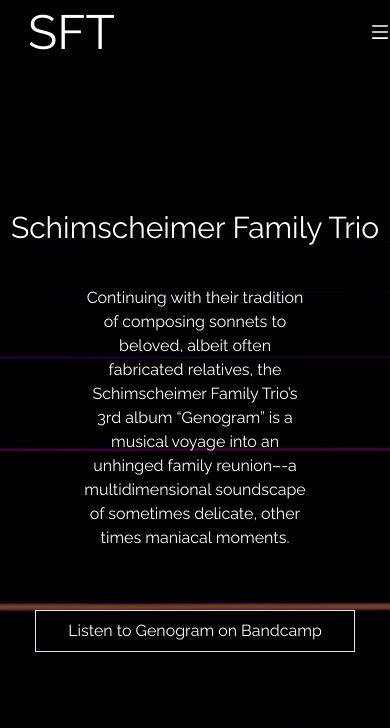
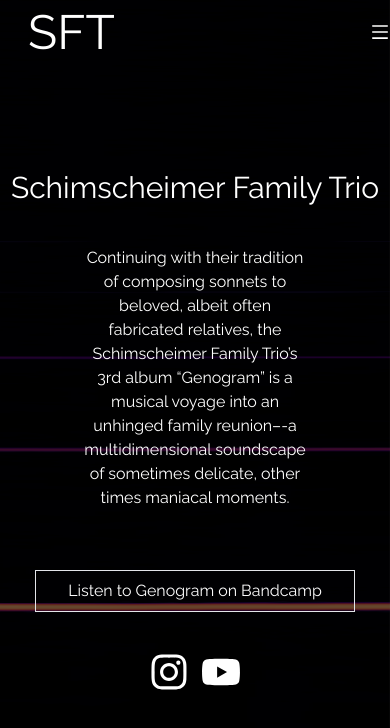
Before and after one commit to kaseyknudsen/Schimscheimer-Family-Trio-Website, a Next.js app: page / in a window 390 px wide. Shown: the top 728 px of the page. Built offline with nearby package versions, Linux system fonts and the light colour scheme.

Commit message:
fixed mobile menu not closing when clicking on a link

```diff
--- a/app/components/Hero.js
+++ b/app/components/Hero.js
@@ -1,6 +1,7 @@
 import Image from "next/image";
 import Link from "next/link";
 import genogram from "../../public/Edited-Schim-Pics/Genogram.jpg";
+import { FaInstagramSquare, FaYoutube, FaInstagram } from "react-icons/fa";
 const Hero = () => {
   return (
     <>
@@ -30,6 +31,26 @@ const Hero = () => {
               </button>
             </Link>
           </div>
+          <div className="flex flex-row gap-3">
+            <div>
+              <a
+                href="https://www.instagram.com/schimscheimer_family_trio/"
+                target="_blank"
+                rel=""
+              >
+                {<FaInstagram size={40} className="" />}
+              </a>
+            </div>
+            <div>
+              <a
+                href="https://www.youtube.com/channel/UCq3teAz399wdjMti7BrMrfw"
+                target="_blank"
+                rel=""
+              >
+                {<FaYoutube size={40} className="" />}
+              </a>
+            </div>
+          </div>
         </div>
 
         <div className="bg-black/60 absolute top-0 bottom-0 left-0 right-0" />
--- a/app/components/Navbar.js
+++ b/app/components/Navbar.js
@@ -3,12 +3,17 @@
 import Link from "next/link";
 import { useEffect, useState } from "react";
 import { AiOutlineMenu, AiOutlineClose } from "react-icons/ai";
+import { FaInstagramSquare, FaYoutube, FaInstagram } from "react-icons/fa";
 
 const Navbar = () => {
   const [nav, setNav] = useState(false);
 
   const handleNav = () => {
     setNav(!nav);
+  };
+
+  const closeMobileMenu = () => {
+    setNav(false);
   };
 
   return (
@@ -19,6 +24,7 @@ const Navbar = () => {
             SFT
           </h1>
         </Link>
+
         <ul className="hidden sm:flex">
           <li className="p-2 hover:scale-125 transition duration-700 ease-in-out">
             <Link href="/">Home</Link>
@@ -54,20 +60,30 @@ const Navbar = () => {
         >
           <ul>
             <li className="p-4 text-4xl hover:text-gray-500">
-              <Link href="/about">About</Link>
+              <Link href="/about" onClick={closeMobileMenu}>
+                About
+              </Link>
             </li>
             <li className="p-4 text-4xl hover:text-gray-500">
-              <Link href="/shows">Shows</Link>
+              <Link href="/shows" onClick={closeMobileMenu}>
+                Shows
+              </Link>
             </li>
             <li className="p-4 text-4xl hover:text-gray-500">
-              <Link href="/listen">Listen</Link>
+              <Link href="/listen" onClick={closeMobileMenu}>
+                Listen
+              </Link>
             </li>
 
             <li className="p-4 text-4xl hover:text-gray-500">
-              <Link href="/gallery">Gallery</Link>
+              <Link href="/gallery" onClick={closeMobileMenu}>
+                Gallery
+              </Link>
             </li>
             <li className="p-4 text-4xl hover:text-gray-500">
-              <Link href="/contact">Contact</Link>
+              <Link href="/contact" onClick={closeMobileMenu}>
+                Contact
+              </Link>
             </li>
           </ul>
         </div>
```
